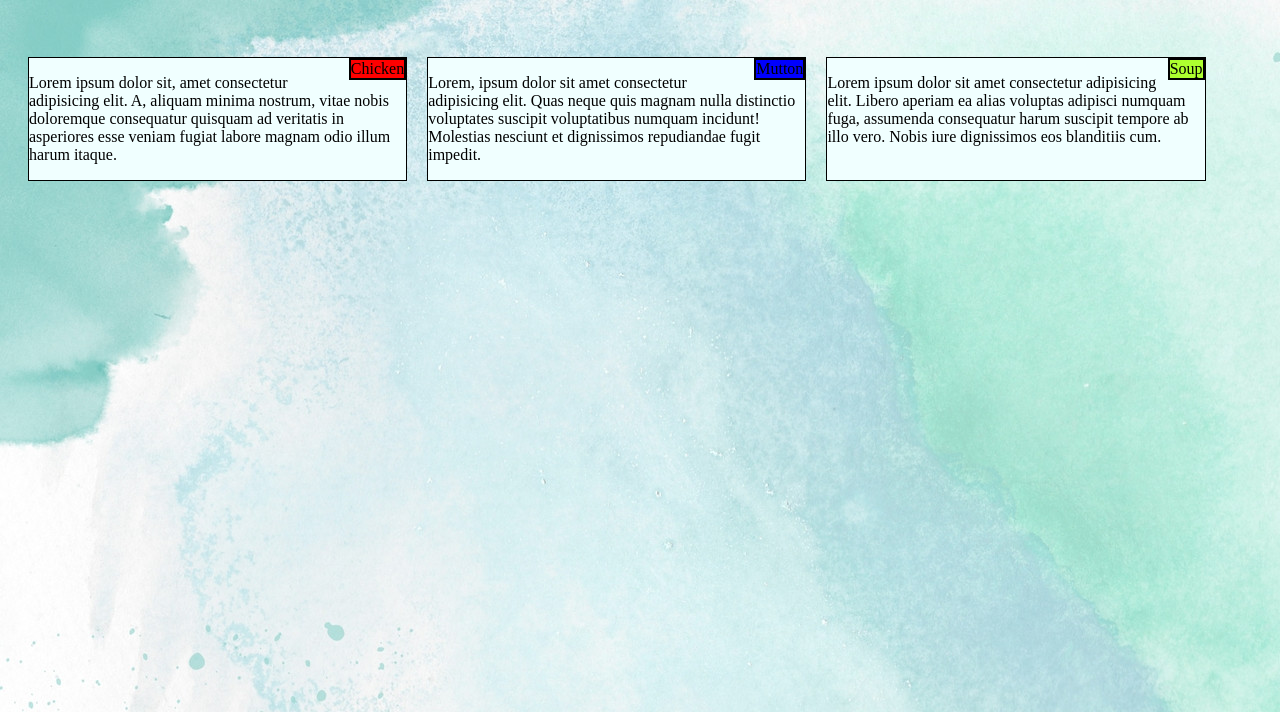
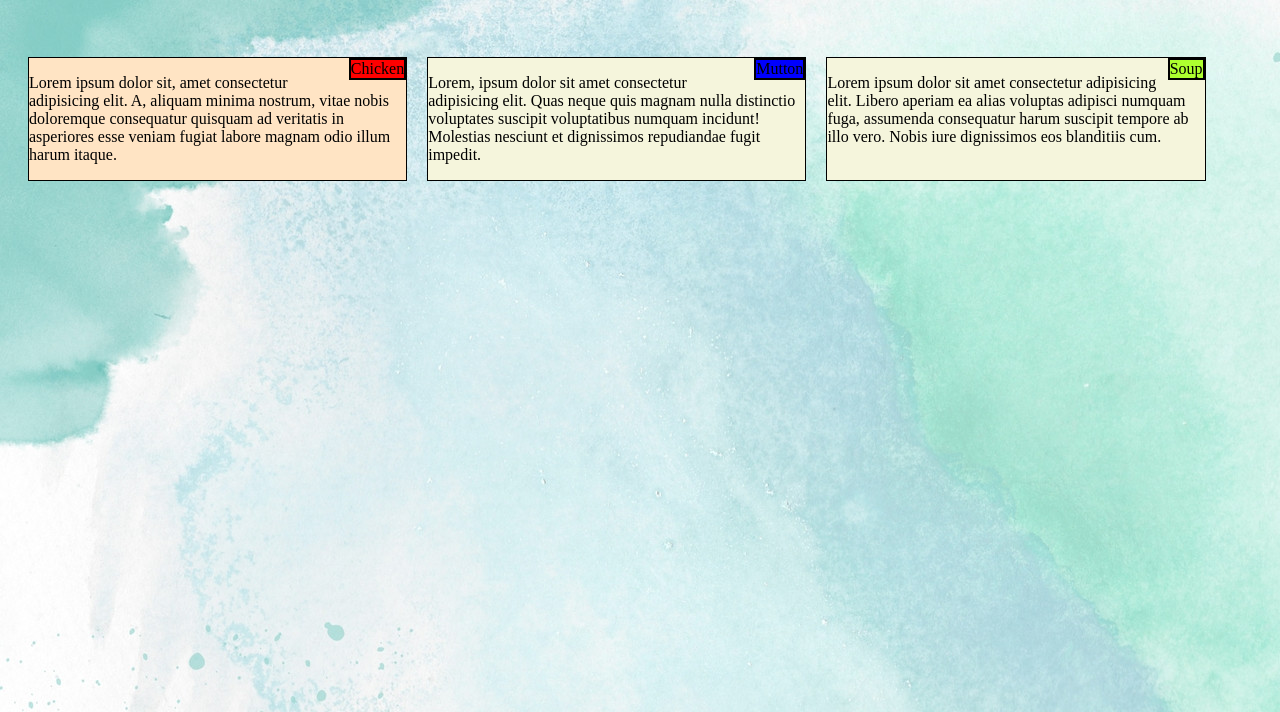
Before and after one commit to Satyam620/Cousera-test, a plain HTML site: page module2-solution/index.html in a window 1280 px wide. Shown: the part 88-800 px from the top of the page. Drawn offline with Linux system fonts and the light colour scheme.

Commit message:
new commit

```diff
--- a/module2-solution/css/style.css
+++ b/module2-solution/css/style.css
@@ -18,19 +18,19 @@ body{
 .box1{
     margin: 10px;
     border: solid black 1px;
-    background-color: azure;
+    background-color: bisque;
     width: 30%;
 }
 .box2{
     margin: 10px;
     border: solid black 1px;
-    background-color: azure;
+    background-color: beige;
     width: 30%;
 }
 .box3{
     margin: 10px;
     border: solid black 1px;
-    background-color: azure;
+    background-color: beige;
     width: 30%;
 }
 .top1{
```
